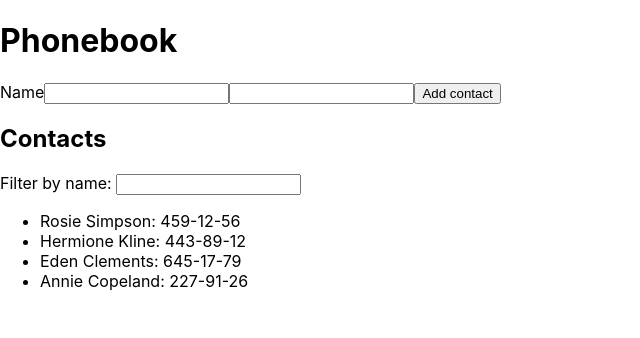
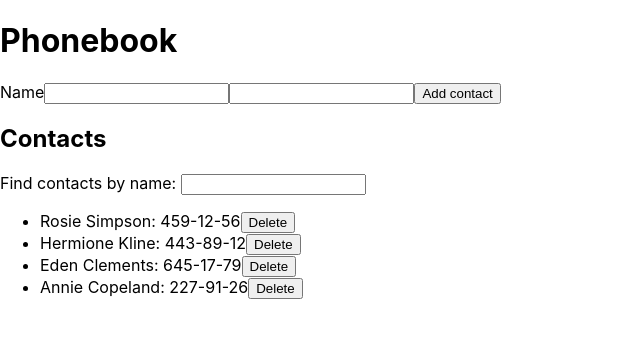
Before and after one commit to NataliaBezhenar/goit-react-hw-02-phonebook, a React (Create React App) app: page / in a window 1280 px wide. Shown: the top 338 px of the page, without its empty margins (0-640 px from the left). Built offline with nearby package versions, Linux system fonts and the light colour scheme.

Commit message:
delete contact implemented

```diff
--- a/src/App.js
+++ b/src/App.js
@@ -46,6 +46,14 @@ class App extends Component {
     );
   };
 
+  deleteContact = (contactId) => {
+    this.setState((prevState) => ({
+      contacts: prevState.contacts.filter(
+        (contact) => contact.id !== contactId
+      ),
+    }));
+  };
+
   render() {
     const { filter } = this.state;
     const filteredContacts = this.getFilteredContacts();
@@ -55,7 +63,10 @@ class App extends Component {
         <ContactForm onSubmit={this.addContact} />
         <h2>Contacts </h2>
         <Filter value={filter} onChange={this.changeFilter} />
-        <ContactList contacts={filteredContacts} />
+        <ContactList
+          contacts={filteredContacts}
+          onDeleteContact={this.deleteContact}
+        />
       </div>
     );
   }
--- a/src/components/ContactList/ContactList.js
+++ b/src/components/ContactList/ContactList.js
@@ -1,10 +1,11 @@
 import React from "react";
 
-const ContactList = ({ contacts }) => (
+const ContactList = ({ contacts, onDeleteContact }) => (
   <ul className="ContactList">
     {contacts.map((cont) => (
       <li className="ContactList__item" key={cont.id}>
         {cont.name}: {cont.number}
+        <button onClick={() => onDeleteContact(cont.id)}>Delete</button>
       </li>
     ))}
   </ul>
--- a/src/components/Filter/Filter.js
+++ b/src/components/Filter/Filter.js
@@ -2,7 +2,8 @@ import React from "react";
 
 const Filter = ({ value, onChange }) => (
   <label>
-    Filter by name: <input type="text" value={value} onChange={onChange} />
+    Find contacts by name:{" "}
+    <input type="text" value={value} onChange={onChange} />
   </label>
 );
 export default Filter;
```
